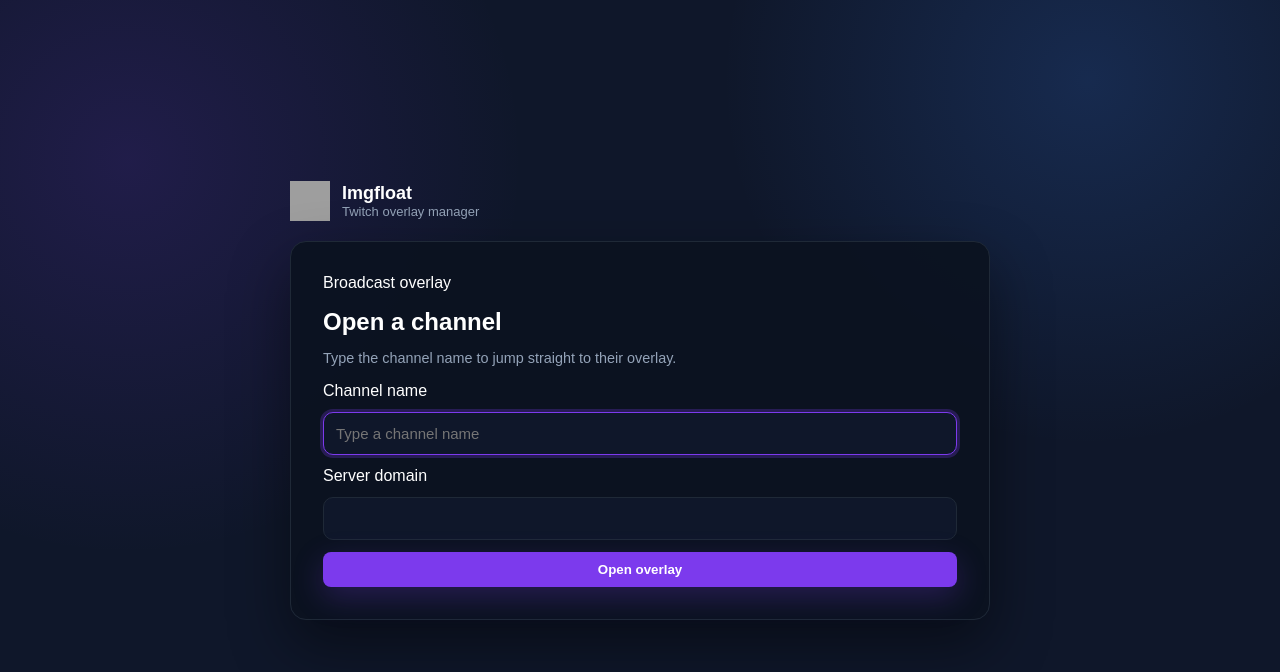
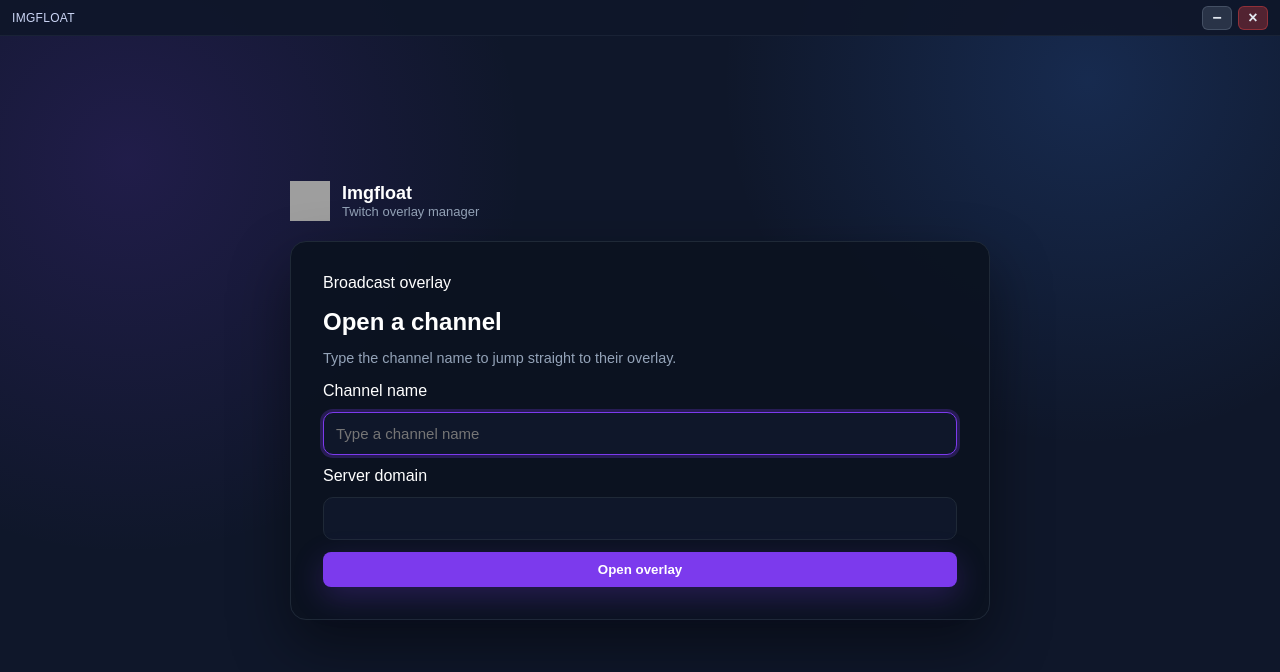
Before and after one commit to imgfloat/client, an Electron app: page src/index.html in a window 1280 px wide. Drawn offline with Linux system fonts and the light colour scheme; no server answers; grey boxes are pictures that could not be loaded.

Commit message:
Add fake frame

```diff
--- a/src/css/index.css
+++ b/src/css/index.css
@@ -1,6 +1,10 @@
 * {
     box-sizing: border-box;
     color: white;
+}
+
+:root {
+    --window-frame-height: 36px;
 }
 
 p {
@@ -28,6 +32,65 @@
     align-items: center;
     justify-content: center;
     padding: clamp(24px, 4vw, 48px);
+}
+
+.window-frame {
+    position: fixed;
+    top: 0;
+    left: 0;
+    width: 100%;
+    height: var(--window-frame-height);
+    display: flex;
+    align-items: center;
+    justify-content: space-between;
+    padding: 0 12px;
+    background: rgba(15, 23, 42, 0.9);
+    border-bottom: 1px solid rgba(30, 41, 59, 0.7);
+    -webkit-app-region: drag;
+}
+
+.window-frame-title {
+    font-size: 12px;
+    letter-spacing: 0.3px;
+    color: #cbd5f5;
+    text-transform: uppercase;
+}
+
+.window-frame-controls {
+    display: flex;
+    align-items: center;
+    gap: 6px;
+    -webkit-app-region: no-drag;
+}
+
+.window-control {
+    width: 30px;
+    height: 24px;
+    padding: 0;
+    border-radius: 6px;
+    background: rgba(148, 163, 184, 0.2);
+    border: 1px solid rgba(148, 163, 184, 0.25);
+    color: #e2e8f0;
+    font-size: 16px;
+    line-height: 1;
+    box-shadow: none;
+}
+
+.window-control:hover {
+    background: rgba(148, 163, 184, 0.35);
+}
+
+.window-control:active {
+    transform: none;
+}
+
+.window-control-close {
+    background: rgba(239, 68, 68, 0.3);
+    border-color: rgba(239, 68, 68, 0.4);
+}
+
+.window-control-close:hover {
+    background: rgba(239, 68, 68, 0.5);
 }
 
 .channels-shell {
--- a/src/index.html
+++ b/src/index.html
@@ -6,6 +6,22 @@
         <link rel="stylesheet" href="./css/index.css" />
     </head>
     <body class="channels-body">
+        <div class="window-frame" role="presentation">
+            <div class="window-frame-title">Imgfloat</div>
+            <div class="window-frame-controls">
+                <button class="window-control" type="button" data-window-action="minimize" aria-label="Minimize">
+                    &minus;
+                </button>
+                <button
+                    class="window-control window-control-close"
+                    type="button"
+                    data-window-action="close"
+                    aria-label="Close"
+                >
+                    &times;
+                </button>
+            </div>
+        </div>
         <div class="channels-shell">
             <header class="channels-header">
                 <div class="brand">
@@ -54,6 +70,7 @@
             const form = document.getElementById("channel-search-form");
             const input = document.getElementById("channel-search");
             const domainInput = document.getElementById("domain-input");
+            const windowActionButtons = document.querySelectorAll("[data-window-action]");
 
             window.store.loadBroadcaster().then((value) => {
                 if (value && input.value === "") {
@@ -82,13 +99,25 @@
                 const fallbackDomain = domainInput.placeholder || "";
                 const domain = domainInput.value.trim() || fallbackDomain;
                 if (!channel) {
-                    return
-                };
+                    return;
+                }
 
                 const params = new URLSearchParams({ broadcaster: channel });
                 window.store.saveDomain(domain);
                 window.location.href = `${domain}/view/${encodeURIComponent(channel)}/broadcast`;
             });
+
+            windowActionButtons.forEach((button) => {
+                button.addEventListener("click", () => {
+                    const action = button.dataset.windowAction;
+                    if (action === "minimize") {
+                        window.store.minimizeWindow();
+                    }
+                    if (action === "close") {
+                        window.store.closeWindow();
+                    }
+                });
+            });
         </script>
     </body>
 </html>
--- a/src/preload.js
+++ b/src/preload.js
@@ -7,4 +7,6 @@
     loadDomain: () => ipcRenderer.invoke("load-domain"),
     loadDefaultDomain: () => ipcRenderer.invoke("load-default-domain"),
     setWindowSize: (width, height) => ipcRenderer.invoke("set-window-size", width, height),
+    minimizeWindow: () => ipcRenderer.invoke("minimize-window"),
+    closeWindow: () => ipcRenderer.invoke("close-window"),
 });
```
Also changed, not shown: src/main.js (+17 -25 lines).
